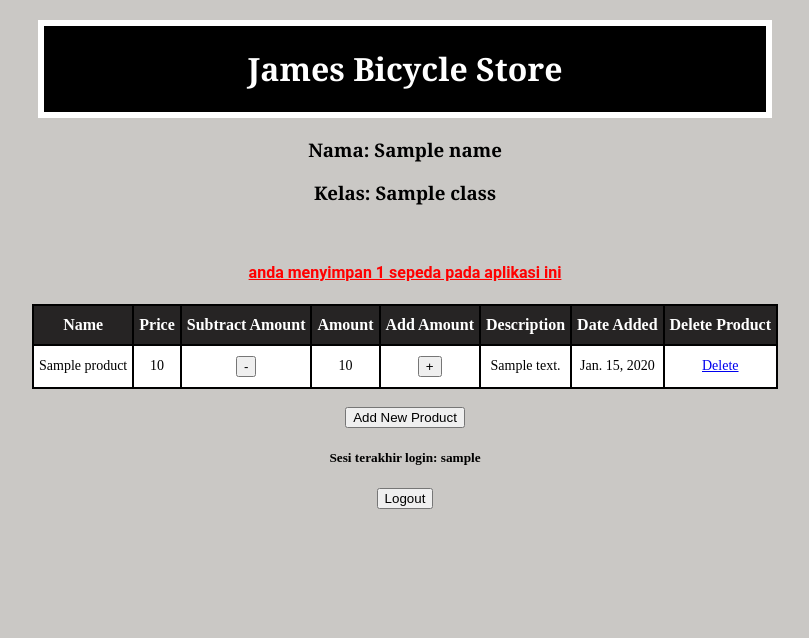
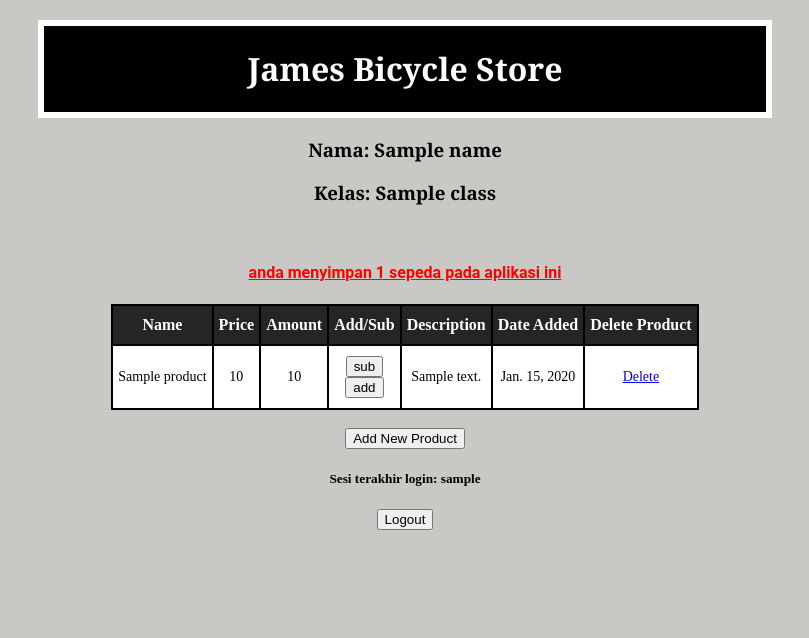
Before and after one commit to JamesTumbelaka/james-bicycle-store, a Django app: template main/templates/main.html in a window 1280 px wide. Shown: the top 638 px of the page, without its empty margins (235-1044 px from the left). Run offline with Django 4.2, Linux system fonts and the light colour scheme; tables that the repository leaves empty hold one stand-in row (values such as "Sample post"); the template is opened without the code that fills it: values that come from a table or form of the project are taken from there, most other values are stand-ins (such as "Sample title", 1, 10 or a date in 2020).

Commit message:
Finished working on README.md

```diff
--- a/main/templates/main.html
+++ b/main/templates/main.html
@@ -21,9 +21,8 @@
             <tr>
                 <th class="box-0lax">Name</th>
                 <th class="box-0lax">Price</th>
-                <th class="box-0lax">Subtract Amount</th>
                 <th class="box-0lax">Amount</th>
-                <th class="box-0lax">Add Amount</th>
+                <th class="box-0lax">Add/Sub</th>
                 <th class="box-0lax">Description</th>
                 <th class="box-0lax">Date Added</th>
                 <th class="box-0lax">Delete Product</th>
@@ -36,18 +35,17 @@
                 <tr>
                     <td class="box-0lax">{{ product.name }}</td>
                     <td class="box-0lax">{{ product.price }}</td>
+                    <td class="box-0lax">{{ product.amount }}</td>
                     <td class="box-0lax">
                         <form method="POST" action="{% url 'main:decrement_amount' product.id %}">
                             {% csrf_token %}
-                            <button type="submit">-</button>
+                            <button type="submit">sub</button>
                         </form>
-                    </td>
-                    <td class="box-0lax">{{ product.amount }}</td>
-                    <td class="box-0lax">
                         <form method="POST" action="{% url 'main:increment_amount' product.id %}">
                             {% csrf_token %}
-                            <button type="submit">+</button>
+                            <button type="submit">add</button>
                         </form>
+
                     </td>
                     <td class="box-0lax">{{ product.description }}</td>
                     <td class="box-0lax">{{ product.date_added }}</td>
```
Also changed, not shown: README.md.
